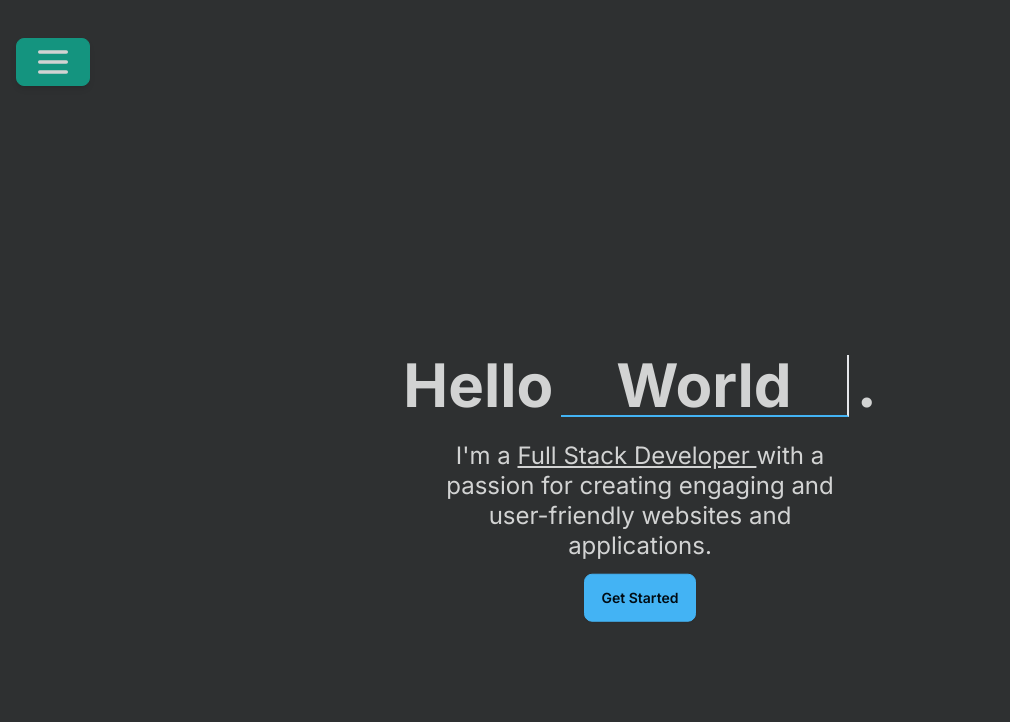
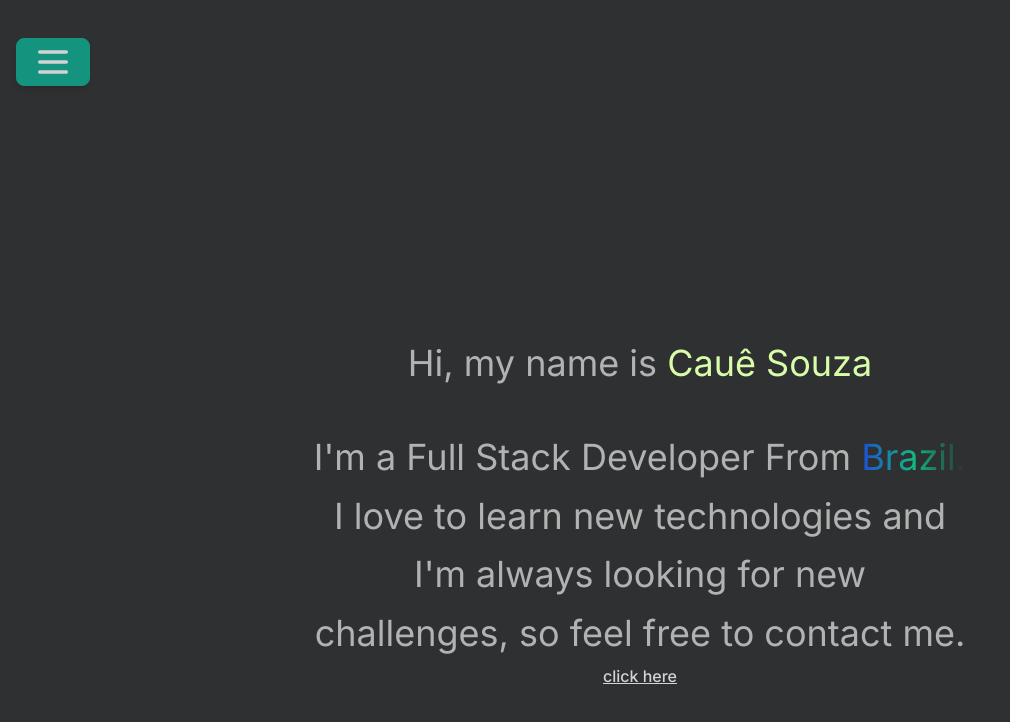
Before and after one commit to EuCaue/portfolio, a Next.js app: page / in a window 1280 px wide. Shown: the part 706-1428 px from the top of the page, without its empty margins (0-1010 px from the left). Built offline with nearby package versions, Linux system fonts and the light colour scheme.

Commit message:
chore: initial about section

```diff
--- a/src/app/page.tsx
+++ b/src/app/page.tsx
@@ -1,3 +1,4 @@
+import About from '@/components/About';
 import Header from '@/components/Header';
 import Hero from '@/components/Hero';
 import Intro from '@/components/Intro';
@@ -17,7 +18,7 @@ export default function Home() {
         key="2"
         id="about"
       >
-        <Intro key="2" />
+        <About key="2" />
       </Hero>
       <Hero
         key="3"
--- /dev/null
+++ b/src/components/About.tsx
@@ -0,0 +1,18 @@
+export default function About() {
+  return (
+    <div className="flex flex-col items-center justify-center prose">
+      <span className="text-4xl whitespace-pre-line leading-relaxed">
+        <p className="text-4xl">
+          Hi, my name is <span className="text-info">Cauê Souza</span>
+        </p>
+        I&apos;m a Full Stack Developer From{' '}
+        <span className="from-blue-700 via-emerald-500 bg-gradient-to-r text-transparent bg-clip-text">
+          Brazil.
+        </span>{' '}
+        I love to learn new technologies and I&apos;m always looking for new
+        challenges, so feel free to contact me.
+      </span>
+      <a>click here</a>
+    </div>
+  );
+}
```
